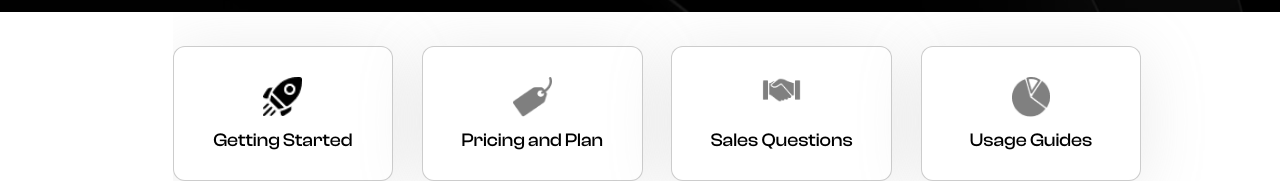
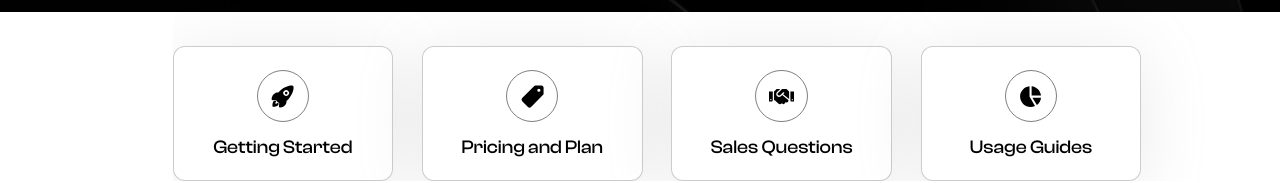
Before and after one commit to uchennaihieri/monapp, a Next.js app: page /Support in a window 1280 px wide. Shown: the part 638-821 px from the top of the page. Built offline with nearby package versions, Linux system fonts and the light colour scheme; no server answers; what next-firebase-auth would draw is missing.

Commit message:
changes image to icons

```diff
--- a/pages/Support.js
+++ b/pages/Support.js
@@ -1,5 +1,5 @@
 import Head from 'next/head'
-import Image from 'next/image'
+// import Image from 'next/image'
 
 import { Inter, DM_Sans, } from '@next/font/google'
 
@@ -9,16 +9,18 @@ import Features from '@/components/features'
 import DataSection from '@/components/dataSection'
 import CardSection from '@/components/cardSection'
 
-import { Box, Center, InputGroup, Input, HStack, Button, Text, InputLeftElement, Flex, VStack, Accordion, AccordionItem, AccordionButton, AccordionIcon, AccordionPanel, IconButton, FormControl, FormLabel, ButtonGroup, Textarea } from '@chakra-ui/react'
+import { Box, Center, InputGroup, Input, HStack, Button, Image,Icon, Text, InputLeftElement, Flex, VStack, Accordion, AccordionItem, AccordionButton, AccordionIcon, AccordionPanel, IconButton, FormControl, FormLabel, ButtonGroup, Textarea } from '@chakra-ui/react'
 
 import FooterSection from '@/components/footerSection'
 import BlackSection from '@/components/blackSection'
 import PageSeo from '@/Seo/pageSeo'
 import NewHero from '@/components/NewHero'
 
-import { BiSearch } from 'react-icons/bi'
+import { BiSearch, BiSolidPieChartAlt2 } from 'react-icons/bi'
 import OurCommunity from '@/components/OurCommunity'
 import EasySteps from '@/components/EasySteps'
+import { IoPricetag, IoRocket } from 'react-icons/io5'
+import { FaHandshake } from 'react-icons/fa'
 
 const inter = Inter({ subsets: ['latin'] })
 const dmsans = DM_Sans({ weight: "400", subsets: ["latin"] });
@@ -73,8 +75,11 @@ export default function Support() {
             <HStack mt={'3rem'} gap={['4', '10']}  >
               <Flex direction={'column'} w={['9.35425rem', '19.1875rem']} h={['5.69788rem', '11.6875rem']} justifyContent='center' bgColor={'#fff'} borderRadius={['0.975px ', '12px']}
                 alignItems='center' border='1.2px solid rgba(0, 0, 0, 0.20)' _hover={{ border: '2px #000 solid' }} gap={['0.5', '5']} boxShadow='0px 8px 64px 0px rgba(167, 167, 167,0.24)'>
-                <Box w={['2.22431rem', ' 3.375rem']} h={['2.22431rem', ' 3.375rem']} borderRadius='50%' bgColor='#D9D9D9'>
-                  <Image src='/gettingstarted.png' width={50} height={50} />
+                <Box w={['2.22431rem', ' 4.5625rem']} h={['2.22431rem', ' 4.5625rem']} borderRadius='50%' border='0.5px rgba(0, 0, 0, 0.50) solid' display='flex' justifyContent='center' alignItems='center'>
+                  {/* <Image src='/gettingstarted.png' width={['1.0665rem','2.1875rem']} height={['1.0665rem','2.1875rem']} /> */}
+
+                  <Icon as={IoRocket}  h={["1.0665rem", "2.1875rem"]} w={["2.84975rem", "2.1875rem"]}/>
+
                 </Box>
 
                 <Text fontSize={['0.79219rem', '1.625rem']} lineHeight={['0.85319rem', '1.75rem']} className='clashMedium' fontWeight={'500'}>Getting Started</Text>
@@ -82,8 +87,9 @@ export default function Support() {
               <Flex direction={'column'} w={['9.35425rem', '19.1875rem']} h={['5.69788rem', '11.6875rem']} justifyContent='center' bgColor={'#fff'} borderRadius={['0.975px ', '12px']}
                 alignItems='center' border='1.2px solid rgba(0, 0, 0, 0.20)' _hover={{ border: '2px #000 solid' }} gap={['0.5', '5']} boxShadow='0px 8px 64px 0px rgba(167, 167, 167,0.24)'>
 
-                <Box w={['2.22431rem', ' 3.375rem']} h={['2.22431rem', ' 3.375rem']} borderRadius='50%' >
-                  <Image src='/pricingPlan.png' width={50} height={50} />
+                <Box w={['2.22431rem', ' 4.5625rem']} h={['2.22431rem', ' 4.5625rem']} borderRadius='50%' border='0.5px rgba(0, 0, 0, 0.50) solid' display='flex' justifyContent='center' alignItems='center' >
+                  {/* <Image src='/pricingPlan.png'  width={['1.0665rem','2.1875rem']} height={['1.0665rem','2.1875rem']} /> */}
+                  <Icon as={IoPricetag}  h={["1.0665rem", "2.1875rem"]} w={["2.84975rem", "2.1875rem"]}/>
                 </Box>
 
                 <Text fontSize={['0.79219rem', '1.625rem']} className='clashMedium' lineHeight={['0.85319rem', '1.75rem']} fontWeight={'500'}>Pricing and Plan</Text>
@@ -91,8 +97,10 @@ export default function Support() {
               <Flex direction={'column'} w={['9.35425rem', '19.1875rem']} h={['5.69788rem', '11.6875rem']} justifyContent='center' bgColor={'#fff'} borderRadius={['0.975px ', '12px']}
                 alignItems='center' border='1.2px solid rgba(0, 0, 0, 0.20)' _hover={{ border: '2px #000 solid' }} gap={['0.5', '5']} boxShadow='0px 8px 64px 0px rgba(167, 167, 167,0.24)'>
 
-                <Box w={['2.22431rem', ' 3.375rem']} h={['2.22431rem', ' 3.375rem']} borderRadius='50%' >
-                  <Image src='/saleQuestions.png' width={50} height={50} />
+                <Box w={['2.22431rem', ' 4.5625rem']} h={['2.22431rem', ' 4.5625rem']} borderRadius='50%' border='0.5px rgba(0, 0, 0, 0.50) solid' display='flex'  justifyContent='center' alignItems='center' >
+                  {/* <Image src='/saleQuestions.png'  width={['1.0665rem','2.1875rem']} height={['1.0665rem','2.1875rem']}  /> */}
+                    <Icon as={FaHandshake}  h={["1.0665rem", "2.1875rem"]} w={["2.84975rem", "2.1875rem"]}/>
+
                 </Box>
 
                 <Text fontSize={['0.79219rem', '1.625rem']} className='clashMedium' lineHeight={['0.85319rem', '1.75rem']} fontWeight={'500'}>Sales Questions</Text>
@@ -100,8 +108,10 @@ export default function Support() {
               <Flex direction={'column'} w={['9.35425rem', '19.1875rem']} h={['5.69788rem', '11.6875rem']} justifyContent='center' bgColor={'#fff'} borderRadius={['0.975px ', '12px']}
                 alignItems='center' border='1.2px solid rgba(0, 0, 0, 0.20)' _hover={{ border: '2px #000 solid' }} gap={['0.5', '5']} boxShadow='0px 8px 64px 0px rgba(167, 167, 167,0.24)'>
 
-                <Box w={['2.22431rem', ' 3.375rem']} h={['2.22431rem', ' 3.375rem']} borderRadius='50%' >
-                  <Image src='/UsageGuides.png' width={50} height={50} />
+                <Box w={['2.22431rem', ' 4.5625rem']} h={['2.22431rem', ' 4.5625rem']} borderRadius='50%' border='0.5px rgba(0, 0, 0, 0.50) solid' display='flex' justifyContent='center' alignItems='center' >
+                  {/* <Image src='/UsageGuides.png'  width={['1.0665rem','2.1875rem']} height={['1.0665rem','2.1875rem']}  /> */}
+                    <Icon as={BiSolidPieChartAlt2}  h={["1.0665rem", "2.1875rem"]} w={["2.84975rem", "2.1875rem"]}/>
+
                 </Box>
 
                 <Text fontSize={['0.79219rem', '1.625rem']} className='clashMedium' lineHeight={['0.85319rem', '1.75rem']} fontWeight={'500'}>Usage Guides</Text>
```
